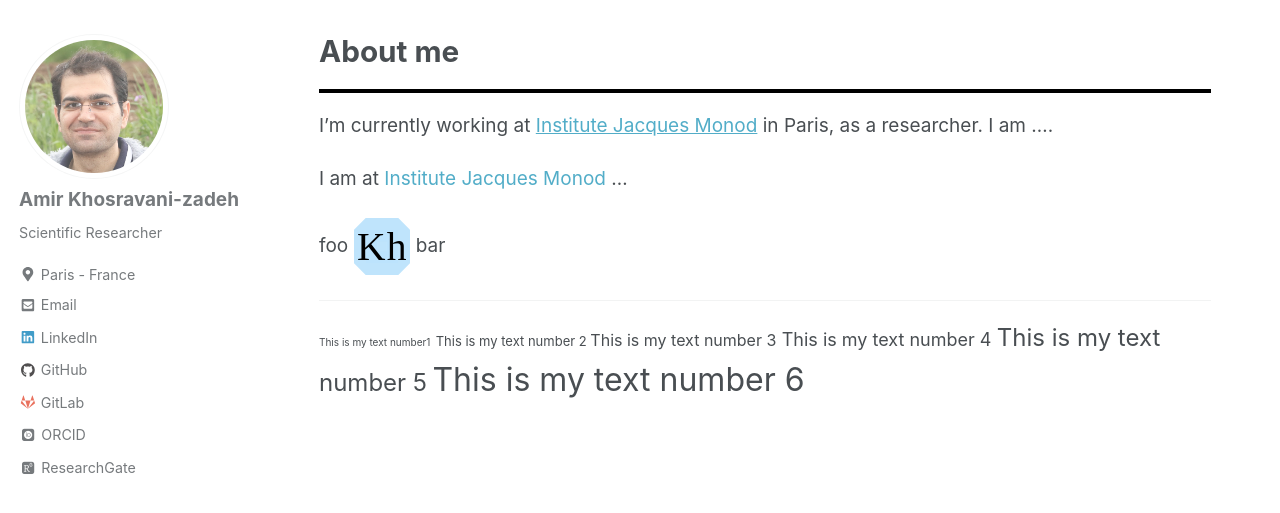
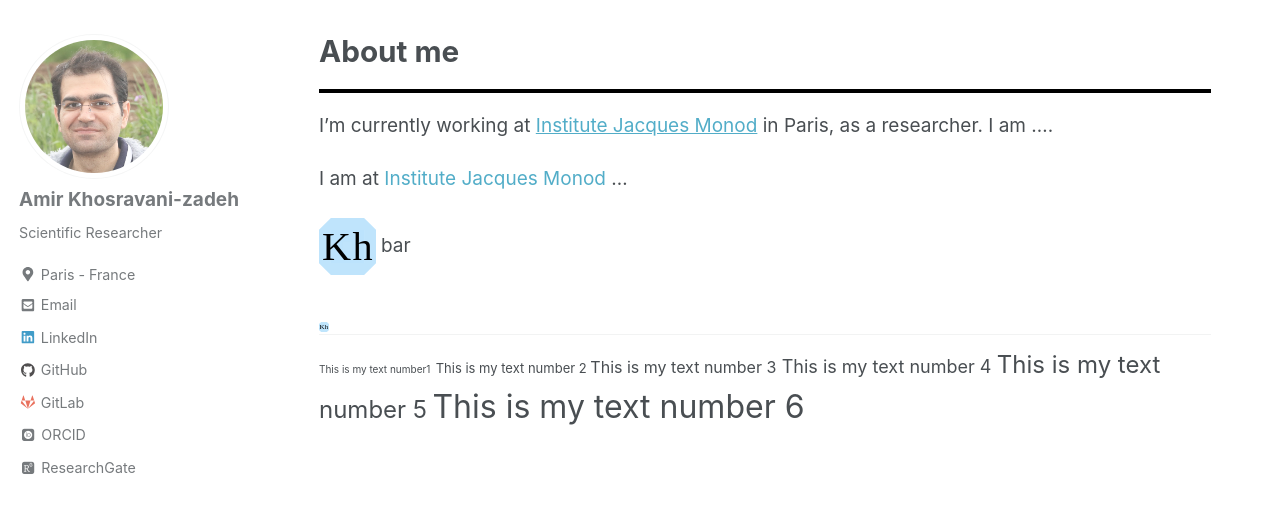
Before and after one commit to amir-khosravanizadeh/amir-khosravanizadeh.github.io, a Jekyll site: the page built from index.md, in a window 1280 px wide and 900 px high, scrolled down 315 px, cut to the strip 26-539 px from the top of the window. Built offline with Jekyll 4.4.1, drawn with Linux system fonts in a browser that asks for light colours; nearby versions of some CDN libraries; some web fonts are replaced.

Commit message:
Update index.md

```diff
--- a/index.md
+++ b/index.md
@@ -14,8 +14,9 @@ I'm currently working at [Institute Jacques Monod](https://www.ijm.fr/) in Paris
 
 I am at <a href="https://www.ijm.fr/" style="text-decoration:none">Institute Jacques Monod</a> ...
 
-foo ![](icon3.svg) bar
+![](icon3.svg) bar
 
+<img align="left" width="10" height="10" src="icon3.svg">
 ---
  <font size="1"> This is my text number1</font>
 
```
